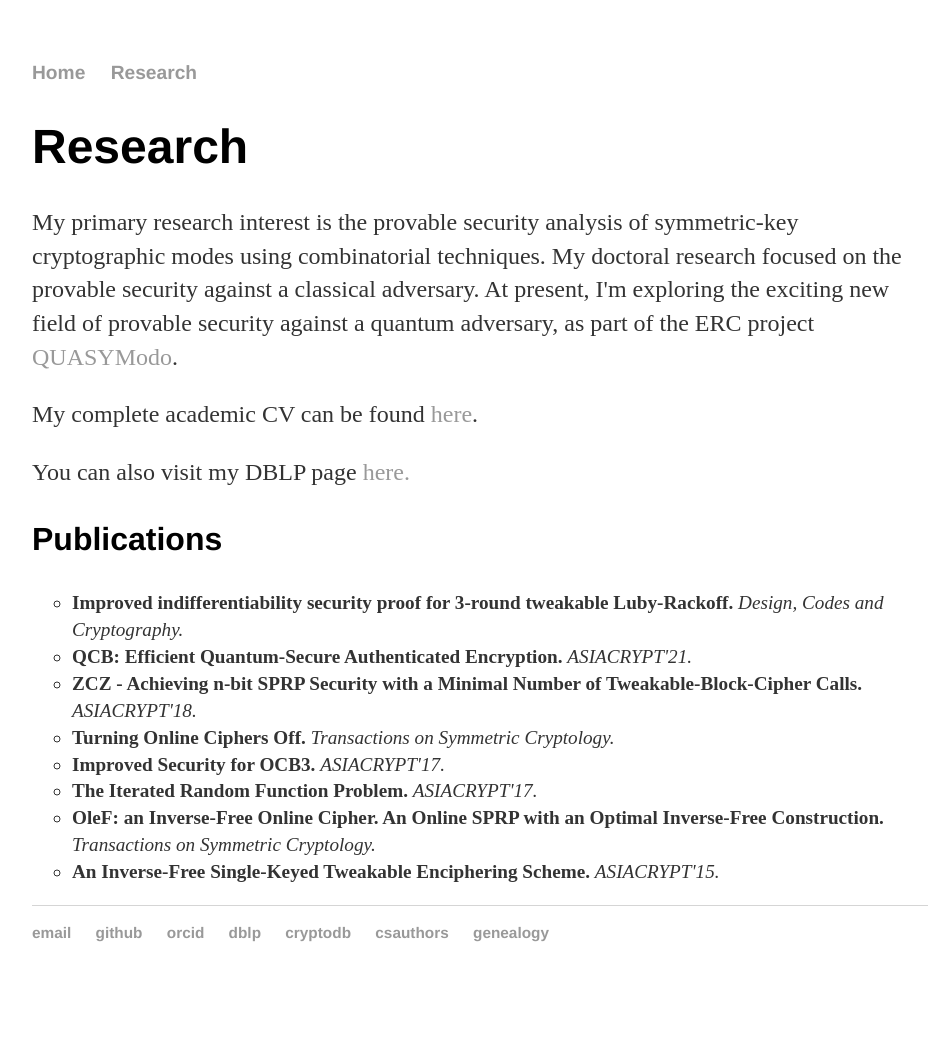
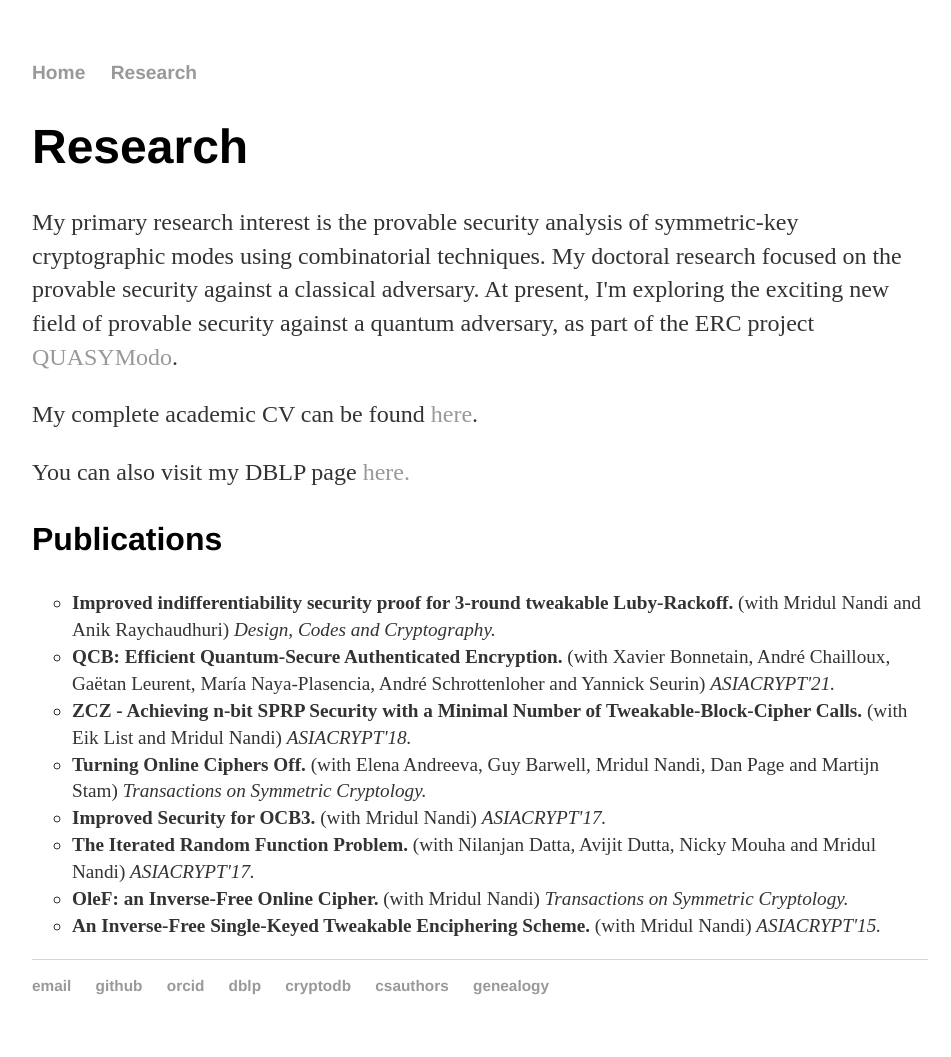
Before and after one commit to ritam-b/ritam-b.github.io, a Jekyll site: the page built from sandbox/test.html, in a window 1280 px wide. Shown: the whole page, without its empty margins (160-1111 px from the left). Built offline with Jekyll 4.4.1, drawn with Linux system fonts in a browser that asks for light colours; before the commit the page ends 1003 px from its top, so only the background shows below that.

Commit message:
Update test.html
Added co-authors

```diff
--- a/sandbox/test.html
+++ b/sandbox/test.html
@@ -10,13 +10,13 @@
   <p>You can also visit my DBLP page <a href="https://dblp.org/pid/167/3093.html" target="_blank" rel="noopener noreferrer">here.</a></p>
     <h3>{{ page.section1 }}</h3>
     <ul>
-      <li> <strong>Improved indifferentiability security proof for 3-round tweakable Luby-Rackoff.</strong> <em>Design, Codes and Cryptography.</em> </li>
-      <li> <strong>QCB: Efficient Quantum-Secure Authenticated Encryption.</strong> <em>ASIACRYPT'21.</em> </li>
-      <li> <strong>ZCZ - Achieving n-bit SPRP Security with a Minimal Number of Tweakable-Block-Cipher Calls.</strong> <em>ASIACRYPT'18.</em> </li>
-      <li> <strong>Turning Online Ciphers Off.</strong> <em>Transactions on Symmetric Cryptology.</em> </li>
-      <li> <strong>Improved Security for OCB3.</strong> <em>ASIACRYPT'17.</em> </li>
-      <li> <strong>The Iterated Random Function Problem.</strong> <em>ASIACRYPT'17.</em> </li>
-      <li> <strong>OleF: an Inverse-Free Online Cipher. An Online SPRP with an Optimal Inverse-Free Construction.</strong> <em>Transactions on Symmetric Cryptology.</em> </li>
-      <li> <strong>An Inverse-Free Single-Keyed Tweakable Enciphering Scheme.</strong> <em>ASIACRYPT'15.</em> </li>
+      <li> <strong>Improved indifferentiability security proof for 3-round tweakable Luby-Rackoff.</strong> (with Mridul Nandi and Anik Raychaudhuri) <em>Design, Codes and Cryptography.</em> </li>
+      <li> <strong>QCB: Efficient Quantum-Secure Authenticated Encryption.</strong> (with  Xavier Bonnetain, André Chailloux, Gaëtan Leurent, María Naya-Plasencia, André Schrottenloher and Yannick Seurin) <em>ASIACRYPT'21.</em> </li>
+      <li> <strong>ZCZ - Achieving n-bit SPRP Security with a Minimal Number of Tweakable-Block-Cipher Calls.</strong> (with Eik List and Mridul Nandi) <em>ASIACRYPT'18.</em> </li>
+      <li> <strong>Turning Online Ciphers Off.</strong> (with Elena Andreeva, Guy Barwell, Mridul Nandi, Dan Page and Martijn Stam) <em>Transactions on Symmetric Cryptology.</em> </li>
+      <li> <strong>Improved Security for OCB3.</strong> (with Mridul Nandi) <em>ASIACRYPT'17.</em> </li>
+      <li> <strong>The Iterated Random Function Problem.</strong> (with Nilanjan Datta, Avijit Dutta, Nicky Mouha and Mridul Nandi) <em>ASIACRYPT'17.</em> </li>
+      <li> <strong>OleF: an Inverse-Free Online Cipher.</strong> (with Mridul Nandi) <em>Transactions on Symmetric Cryptology.</em> </li>
+      <li> <strong>An Inverse-Free Single-Keyed Tweakable Enciphering Scheme.</strong> (with Mridul Nandi) <em>ASIACRYPT'15.</em> </li>
     </ul>
 </div><!-- /.blurb -->
```
